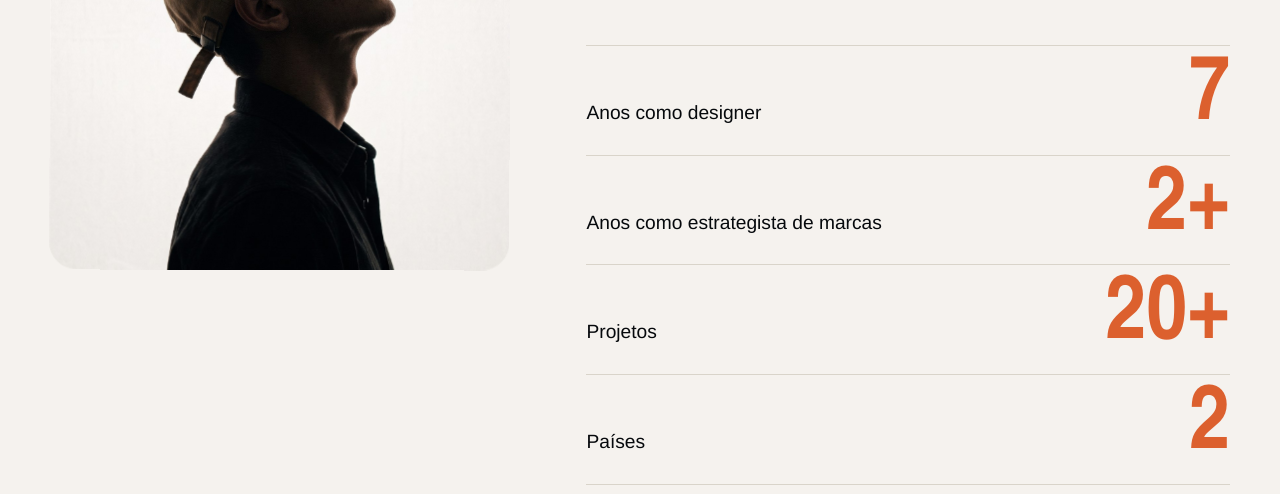
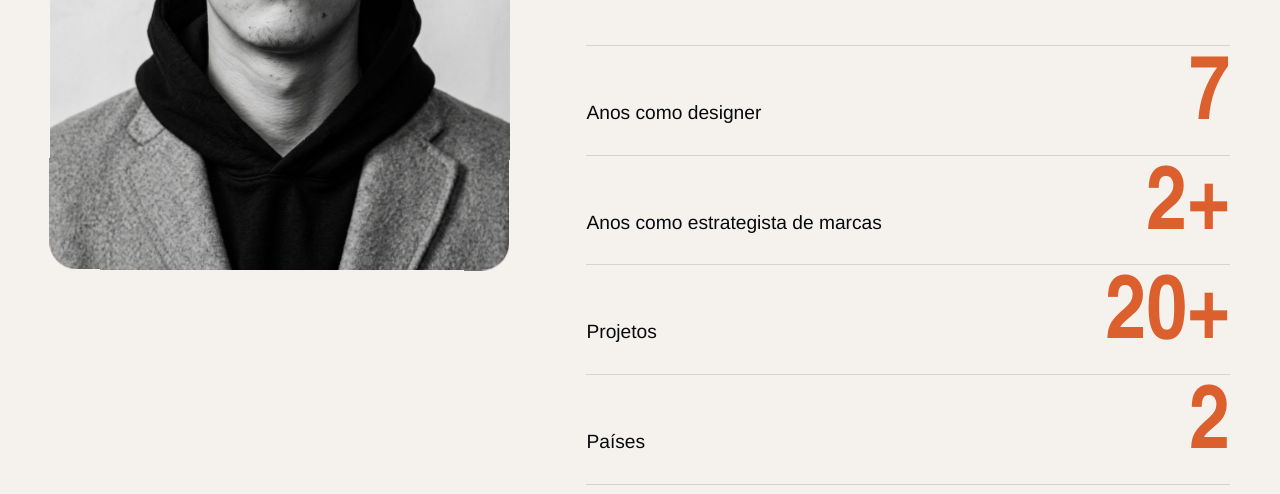
Before and after one commit to 0luccamaia/luccamaia-site, a plain HTML site: page index.html in a window 1280 px wide. Shown: the part 7353-7847 px from the top of the page. Drawn offline with nearby package versions, Linux system fonts and the light colour scheme; a web font is replaced by a local one.

Commit message:
Usa retrato em preto e branco na secao Sobre
Co-Authored-By: Claude Opus 5.5 <noreply@anthropic.com>

```diff
--- a/index.html
+++ b/index.html
@@ -86,7 +86,7 @@
       <h2 class="eyebrow">Sobre</h2>
       <div class="bio-grid">
         <div class="bio-photo">
-          <img src="assets/lucca.jpg" alt="" width="884" height="1184" loading="lazy">
+          <img src="assets/lucca-retrato.jpg" alt="Retrato de Lucca Maia em preto e branco, de gorro e casaco" width="1100" height="1485" loading="lazy">
         </div>
         <div>
           <p class="bio-name">Lucca Maia</p>
--- a/styles.css
+++ b/styles.css
@@ -215,7 +215,7 @@ a:focus-visible, button:focus-visible { outline: 2px solid var(--orange); outlin
   border-radius: 28px;
   background: #e9e5df;
 }
-.bio-photo img { display: block; width: 100%; height: 100%; object-fit: cover; object-position: 50% 22%; transform: scaleX(-1); }
+.bio-photo img { display: block; width: 100%; height: 100%; object-fit: cover; object-position: 50% 30%; }
 .bio-name { font: 700 clamp(72px, 12vw, 190px)/.8 var(--display); text-transform: uppercase; letter-spacing: -.01em; }
 .bio-role { margin-top: 18px; font-size: clamp(19px, 2vw, 26px); letter-spacing: -.02em; }
 .stats { margin-top: clamp(32px, 6vh, 64px); }
```
Also changed, not shown: assets/lucca-retrato.jpg (added).
